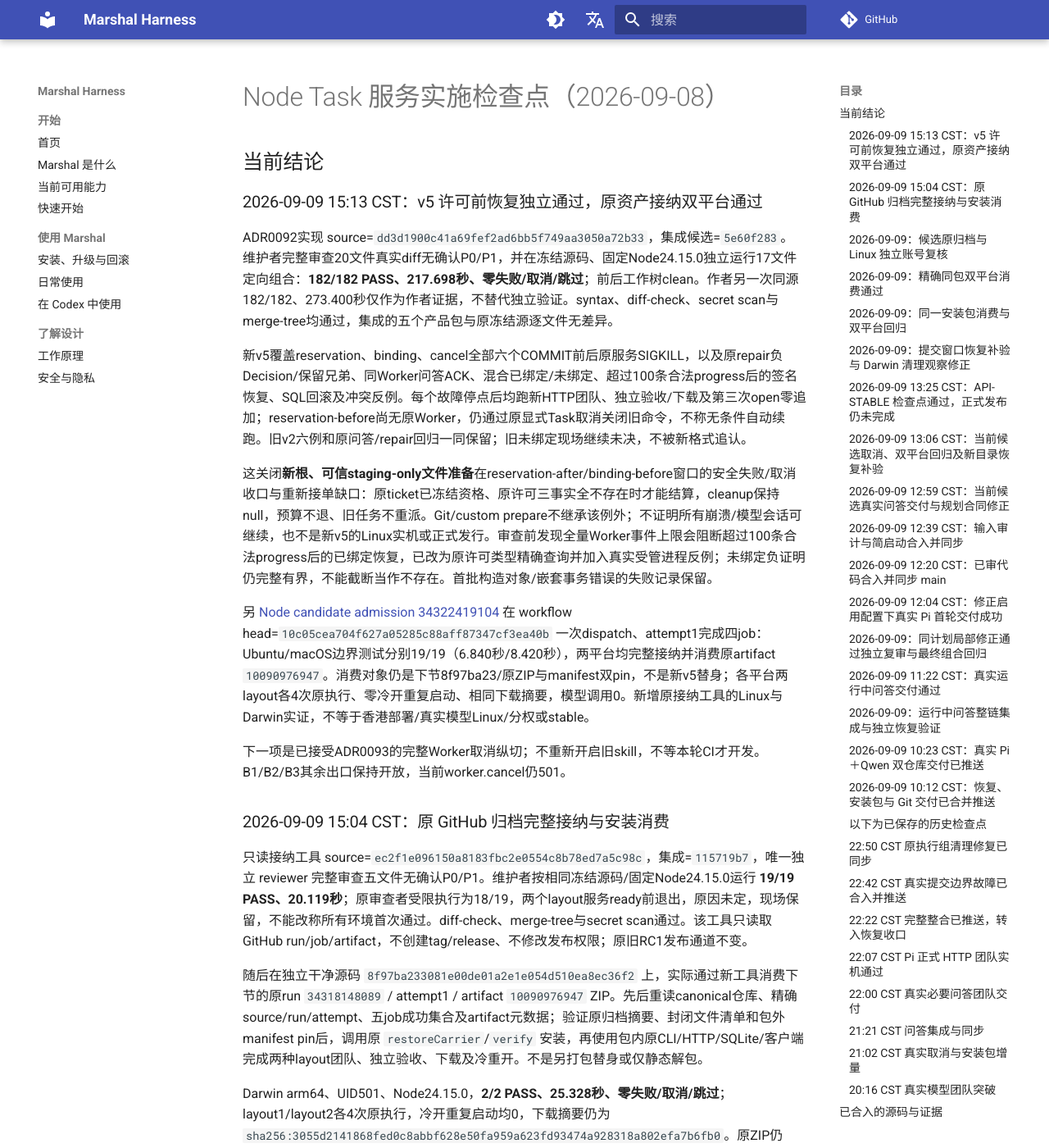
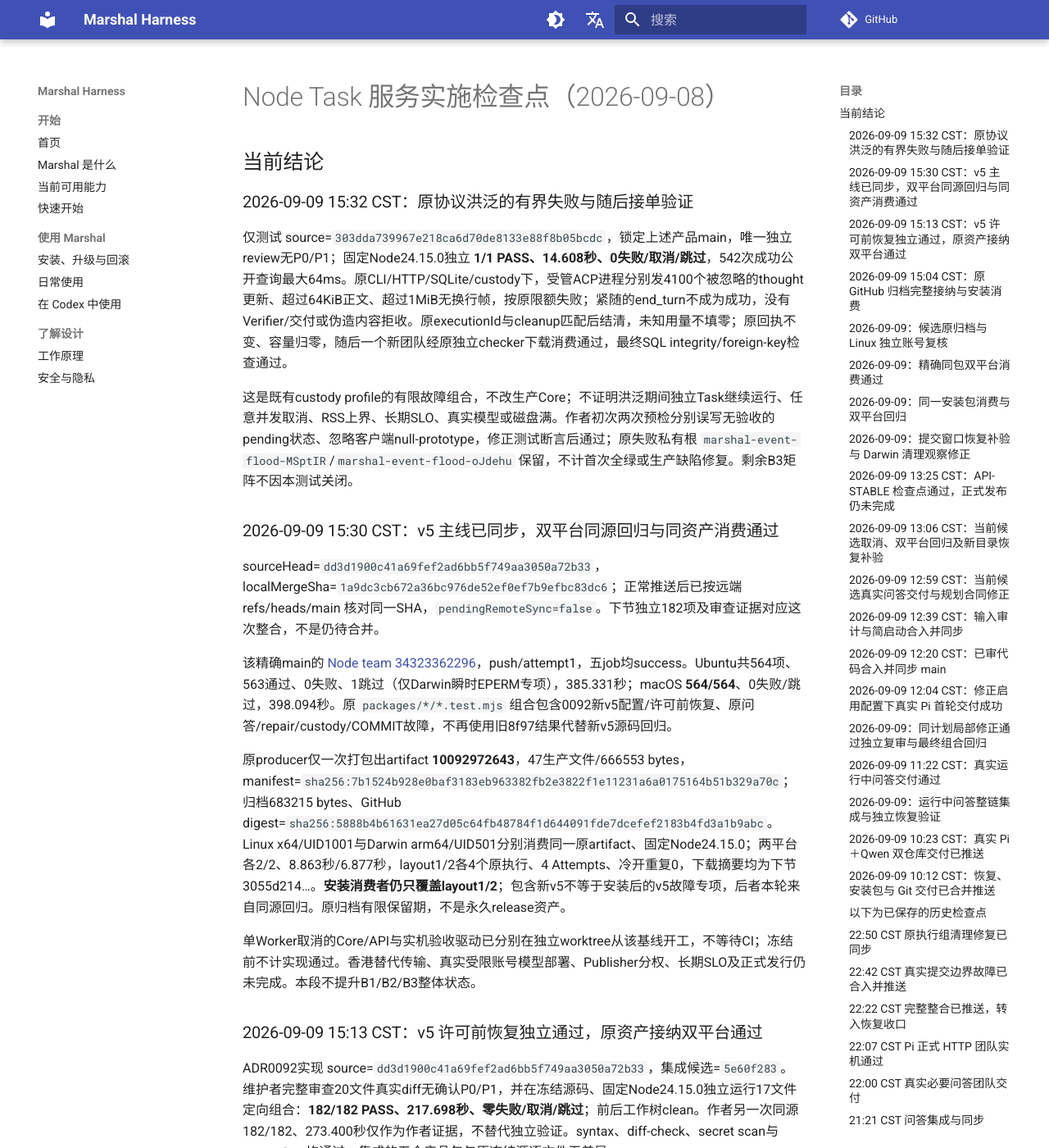
Before and after one commit to chiga0/marshal-harness, an MkDocs documentation site: the page built from docs/node-task-service-status-2026-09-08.md, in a window 1280 px wide and 1400 px high. Shown: the whole window at 82% size. Built offline with MkDocs 1.6.1 and Material for MkDocs 9.7.7, drawn with Linux system fonts in a browser that asks for light colours; comment, search, counter and statistics services are not loaded.

Commit message:
docs: record v5 cross-platform candidate and protocol flood evidence

```diff
--- a/docs/node-task-service-status-2026-09-08.md
+++ b/docs/node-task-service-status-2026-09-08.md
@@ -1,6 +1,22 @@
 # Node Task 服务实施检查点（2026-09-08）
 
 ## 当前结论
+
+### 2026-09-09 15:32 CST：原协议洪泛的有界失败与随后接单验证
+
+仅测试 source=`303dda739967e218ca6d70de8133e88f8b05bcdc`，锁定上述产品main，唯一独立review无P0/P1；固定Node24.15.0独立 **1/1 PASS、14.608秒、0失败/取消/跳过**，542次成功公开查询最大64ms。原CLI/HTTP/SQLite/custody下，受管ACP进程分别发4100个被忽略的thought更新、超过64KiB正文、超过1MiB无换行帧，按原限额失败；紧随的end_turn不成为成功，没有Verifier/交付或伪造内容拒收。原executionId与cleanup匹配后结清，未知用量不填零；原回执不变、容量归零，随后一个新团队经原独立checker下载消费通过，最终SQL integrity/foreign-key检查通过。
+
+这是既有custody profile的有限故障组合，不改生产Core；不证明洪泛期间独立Task继续运行、任意并发取消、RSS上界、长期SLO、真实模型或磁盘满。作者初次两次预检分别误写无验收的pending状态、忽略客户端null-prototype，修正测试断言后通过；原失败私有根 `marshal-event-flood-MSptIR`/`marshal-event-flood-oJdehu` 保留，不计首次全绿或生产缺陷修复。剩余B3矩阵不因本测试关闭。
+
+### 2026-09-09 15:30 CST：v5 主线已同步，双平台同源回归与同资产消费通过
+
+sourceHead=`dd3d1900c41a69fef2ad6bb5f749aa3050a72b33`，localMergeSha=`1a9dc3cb672a36bc976de52ef0ef7b9efbc83dc6`；正常推送后已按远端 refs/heads/main 核对同一SHA，`pendingRemoteSync=false`。下节独立182项及审查证据对应这次整合，不是仍待合并。
+
+该精确main的 [Node team 34323362296](https://github.com/chiga0/marshal-harness/actions/runs/34323362296)，push/attempt1，五job均success。Ubuntu共564项、563通过、0失败、1跳过（仅Darwin瞬时EPERM专项），385.331秒；macOS **564/564**、0失败/跳过，398.094秒。原 `packages/*/*.test.mjs` 组合包含0092新v5配置/许可前恢复、原问答/repair/custody/COMMIT故障，不再使用旧8f97结果代替新v5源码回归。
+
+原producer仅一次打包出artifact **10092972643**，47生产文件/666553 bytes，manifest=`sha256:7b1524b928e0baf3183eb963382fb2e3822f1e11231a6a0175164b51b329a70c`；归档683215 bytes、GitHub digest=`sha256:5888b4b61631ea27d05c64fb48784f1d644091fde7dcefef2183b4fd3a1b9abc`。Linux x64/UID1001与Darwin arm64/UID501分别消费同一原artifact、固定Node24.15.0；两平台各2/2、8.863秒/6.877秒，layout1/2各4个原执行、4 Attempts、冷开重复0，下载摘要均为下节3055d214…。**安装消费者仍只覆盖layout1/2**；包含新v5不等于安装后的v5故障专项，后者本轮来自同源回归。原归档有限保留期，不是永久release资产。
+
+单Worker取消的Core/API与实机验收驱动已分别在独立worktree从该基线开工，不等待CI；冻结前不计实现通过。香港替代传输、真实受限账号模型部署、Publisher分权、长期SLO及正式发行仍未完成。本段不提升B1/B2/B3整体状态。
 
 ### 2026-09-09 15:13 CST：v5 许可前恢复独立通过，原资产接纳双平台通过
 
```
